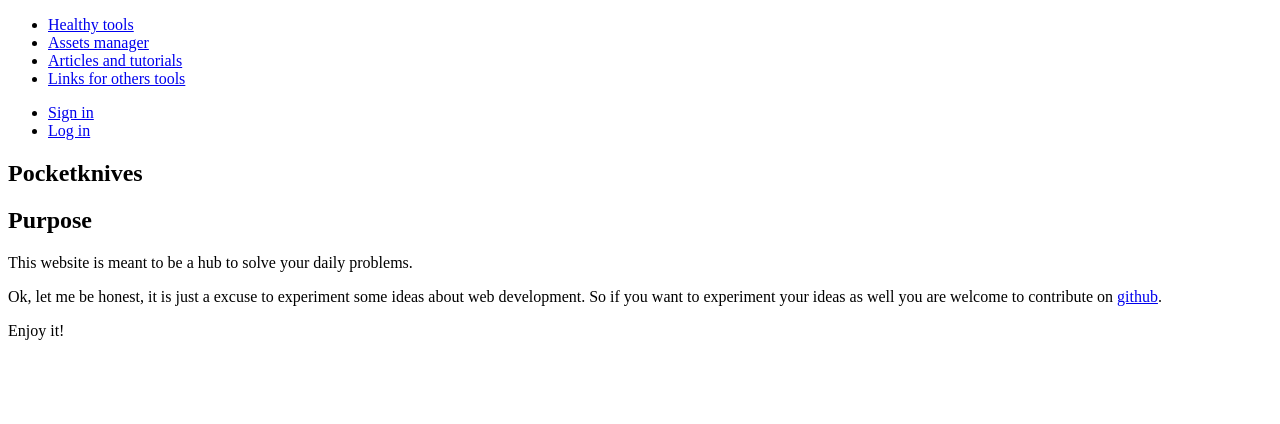
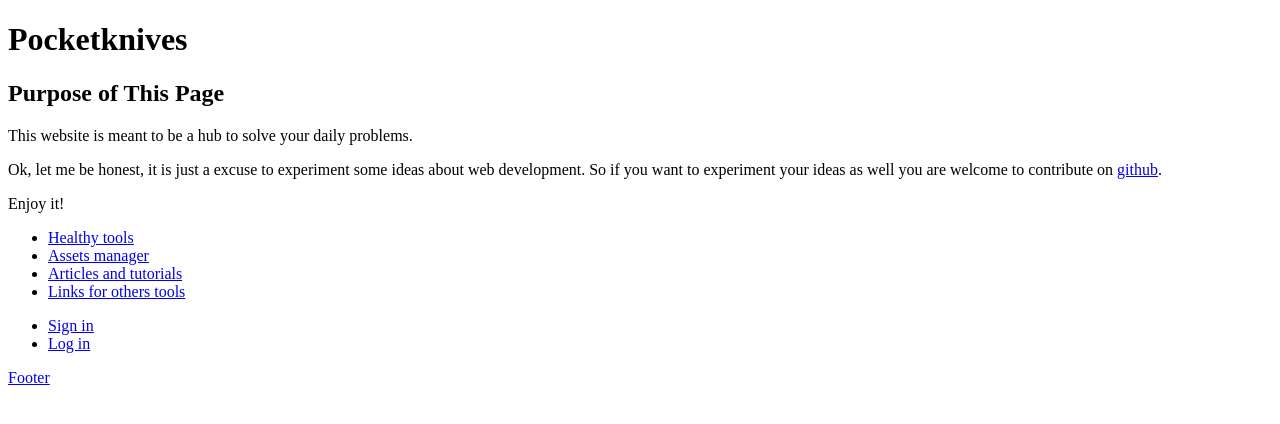
Before and after one commit to WesleySabino/pocketknives, a React (Create React App) app: page / in a window 1280 px wide. Shown: the top 424 px of the page. Built offline with nearby package versions, Linux system fonts and the light colour scheme.

Commit message:
feat: using nav

```diff
--- a/src/App.js
+++ b/src/App.js
@@ -6,30 +6,31 @@ function App () {
   return (
     <>
       <header>
-        <section>
+        <h1>Pocketknives</h1>
+      </header>
+      <main>
+        <article>
+          <h2>Purpose of This Page</h2>
+          <p>This website is meant to be a hub to solve your daily problems.</p>
+          <p>Ok, let me be honest, it is just a excuse to experiment some ideas about web development. So if you want to experiment your ideas as well you are welcome to contribute on <a href="https://github.com/WesleySabino/pocketknives">github</a>.</p>
+          <p>Enjoy it!</p>
+        </article>
+      </main>
+      <nav>
           <ul>
             <li><a href="#">Healthy tools</a></li>
             <li><a href="#">Assets manager</a></li>
             <li><a href="#">Articles and tutorials</a></li>
             <li><a href="#">Links for others tools</a></li>
           </ul>
-        </section>
-        <section>
           <ul>
             <li><a href="#">Sign in</a></li>
             <li><a href="#">Log in</a></li>
           </ul>
-        </section>
-      </header>
-      <main>
-        <article>
-        <h1>Pocketknives</h1>
-          <h2>Purpose</h2>
-          <p>This website is meant to be a hub to solve your daily problems.</p>
-          <p>Ok, let me be honest, it is just a excuse to experiment some ideas about web development. So if you want to experiment your ideas as well you are welcome to contribute on <a href="https://github.com/WesleySabino/pocketknives">github</a>.</p>
-          <p>Enjoy it!</p>
-        </article>
-      </main>
+        </nav>
+      <footer>
+        <a href="#">Footer</a>
+      </footer>
     </>
   )
 }
```
